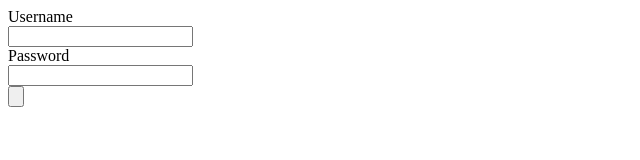
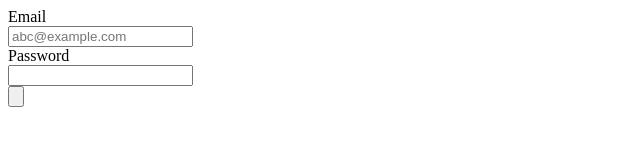
Before and after one commit to content-cn/Frontend_Forms, a plain HTML site: page index.html in a window 1280 px wide. Shown: the whole page, without its empty margins (0-640 px from the left). Drawn offline with Linux system fonts and the light colour scheme.

Commit message:
more input types

```diff
--- a/index.html
+++ b/index.html
@@ -5,8 +5,8 @@
 <body>
     <form action="">
         <div>
-            <label for="username">Username</label><br>
-            <input type="text" id="username" required>
+            <label for="username">Email</label><br>
+            <input type="email" id="username" required placeholder="abc@example.com">
         </div>
         <div>
             <label for="">Password</label><br>
```
